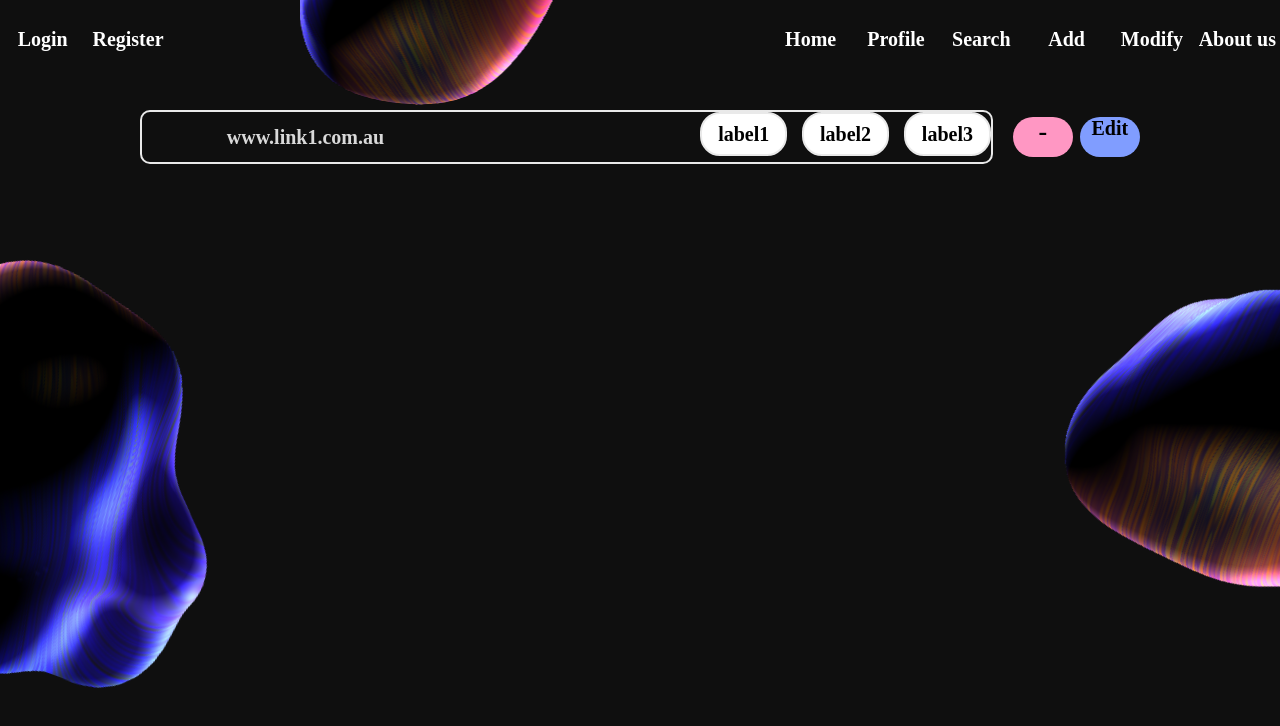
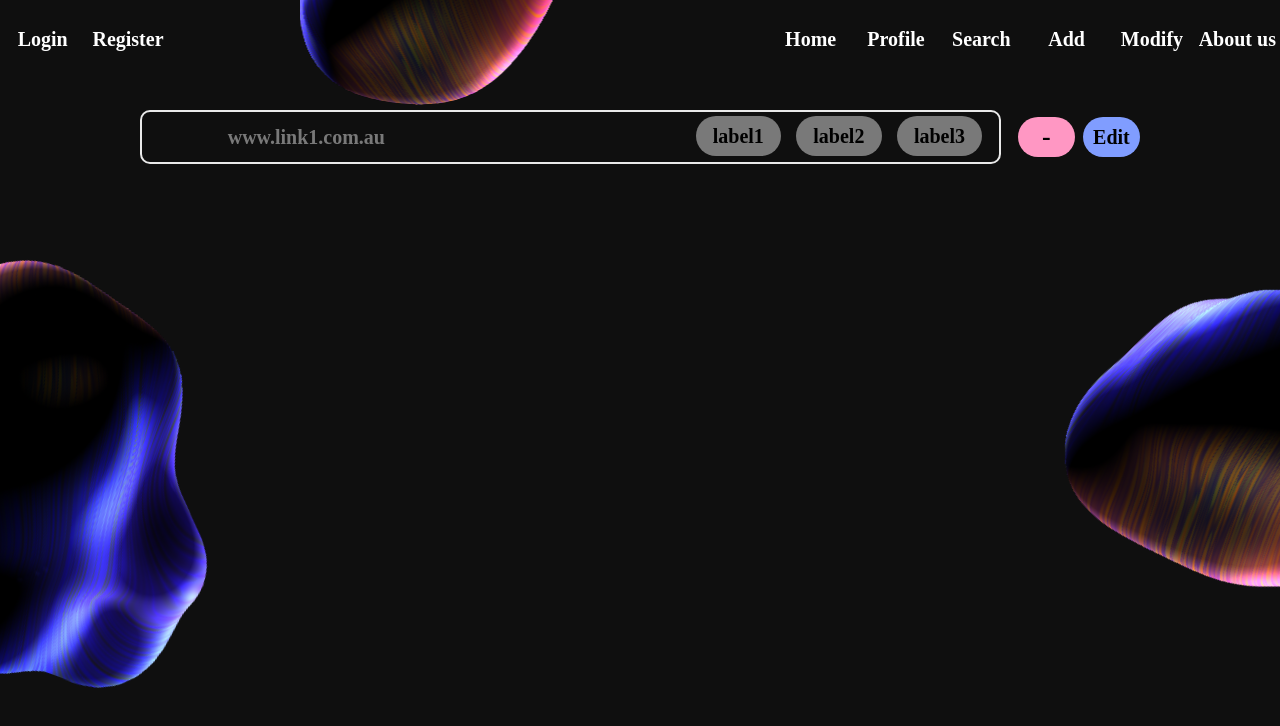
Before and after one commit to zherenh/ITProject, a React (Create React App) app in the folder project/: page /modify in a window 1280 px wide. Shown: the top 726 px of the page. Built offline with nearby package versions, Linux system fonts and the light colour scheme.

Commit message:
update the modify page

```diff
--- a/project/src/components/Modify/Modify.module.css
+++ b/project/src/components/Modify/Modify.module.css
@@ -66,7 +66,7 @@
   outline: none;
   border: 2px solid #e9e9e9;
   background-color: transparent;
-  color: #D9D9D9;
+  color: rgba(192, 192, 192, 0.6);
   font-weight: 600;
   font-size: 20px;
 }
@@ -75,31 +75,33 @@
   padding-left: 10%;
   width: 60%;
   text-align: left;
-  justify-content: text;
+  justify-content: center;
 }
 
 .Modify .linkContainer .linkBox .link .labelContainer {
   display: flex;
   width: 40%;
+  height: 100%;
   text-align: center;
-  justify-content: center;
+  justify-content: flex-end;
+
+  padding-right: 2%;
+  padding-top: 0.5%;
 }
 
 .Modify .linkContainer .linkBox .link .labelContainer .label {
   margin-left: 5%;
   flex: 1;
-  text-align: center;
-  justify-content: center;
   border-radius: 20px;
   outline: none;
-  border: 2px solid #e9e9e9;
+  border: none;
   background-color: transparent;
   color: black;
   font-weight: 600;
   font-size: 20px;
   height: 80%;
   line-height: 40px;
-  background-color: #FFFFFF;
+  background-color: rgba(192, 192, 192, 0.6);
 }
 
 .Modify .linkContainer .linkBox .buttonBar {
@@ -108,32 +110,33 @@
   height: 50px;
   justify-content: center;
   align-items: center;
-  margin-left: 2%;
+  margin-left: 1%;
 }
 
 .Modify .linkContainer .linkBox .deleteButton {
+  margin-left: 5%;
   flex: 1;
-  height: 40px;
   border-radius: 20px;
   border: none;
-  color: #000;
+  color: black;
   font-weight: 600;
   font-size: 26px;
+  height: 80%;
+  line-height: 40px;
   background-color: #FF97C3;
-  width: 4%;
 }
 
 .Modify .linkContainer .linkBox .editButton {
+  margin-left: 6%;
   flex: 1;
-  height: 40px;
   border-radius: 20px;
   border: none;
-  color: #000;
+  color: black;
   font-weight: 600;
   font-size: 20px;
+  height: 80%;
+  line-height: 40px;
   background-color: #809dff;
-  width: 8%;
-  margin-left: 5%;
 }
 
 /*# sourceMappingURL=./Modify.module.css.map */
--- a/project/src/components/Profile/Profile.js
+++ b/project/src/components/Profile/Profile.js
@@ -3,10 +3,10 @@ import TopBar from '../TopBar/TopBar'
 import classes from './Profile.module.css'
 
 const Profile = () => {
-    let lebalList = [];
+    let labelList = [];
     let  linkList = [];
     for(let i=0;i<10;i++){
-        lebalList.push('lebal')
+        labelList.push('label')
         linkList.push('link')
     }
     return (
@@ -24,9 +24,9 @@ const Profile = () => {
                 <div className={classes.lebal_box}>
                     <div className={classes.left_box}>
                         <div className={classes.title}>
-                            Lebals
+                            Labels
                         </div>
-                        {lebalList.map((item,index) => <div key={index} className={classes.item_one}>{item}</div>)}
+                        {labelList.map((item,index) => <div key={index} className={classes.item_one}>{item}</div>)}
                         <div className={classes.clearFloat}></div>
                     </div>
                     <div className={classes.right_box}>
```
